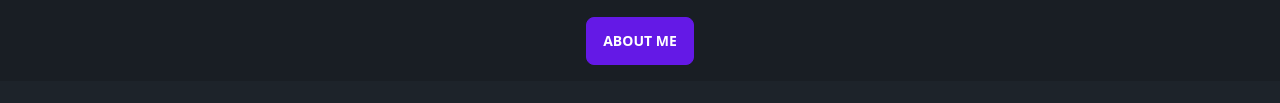
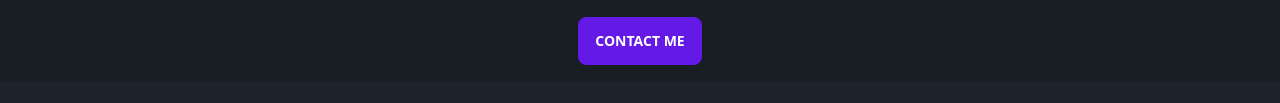
Before and after one commit to BimaAdhityaS/Portofolio, a website: page index.html in a window 1280 px wide. Shown: the part 311-414 px from the top of the page. Drawn offline with nearby package versions, Linux system fonts and the light colour scheme.

Commit message:
changing size

```diff
--- a/index.html
+++ b/index.html
@@ -46,7 +46,7 @@
                     Jakarta. Have interest in Game Developer and full stack developer. Familiar with several IT
                     tools/Program Language. A determined individual seeking to push their boundaries.
                 </p>
-                <button class="btn btn-primary">About Me</button>
+                <button class="btn btn-primary text-sm">Contact me</button>
             </div>
         </div>
     </div>
```
Also changed, not shown: dist/output.css.
